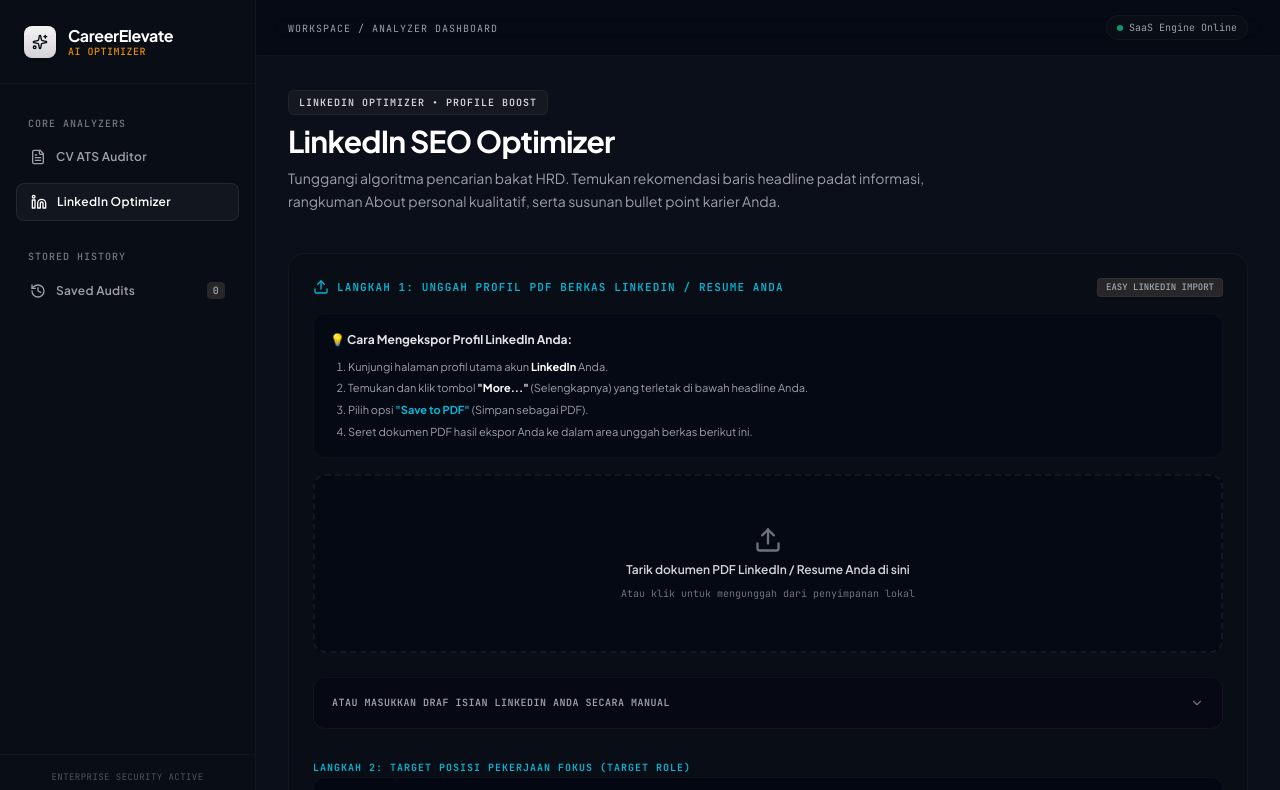
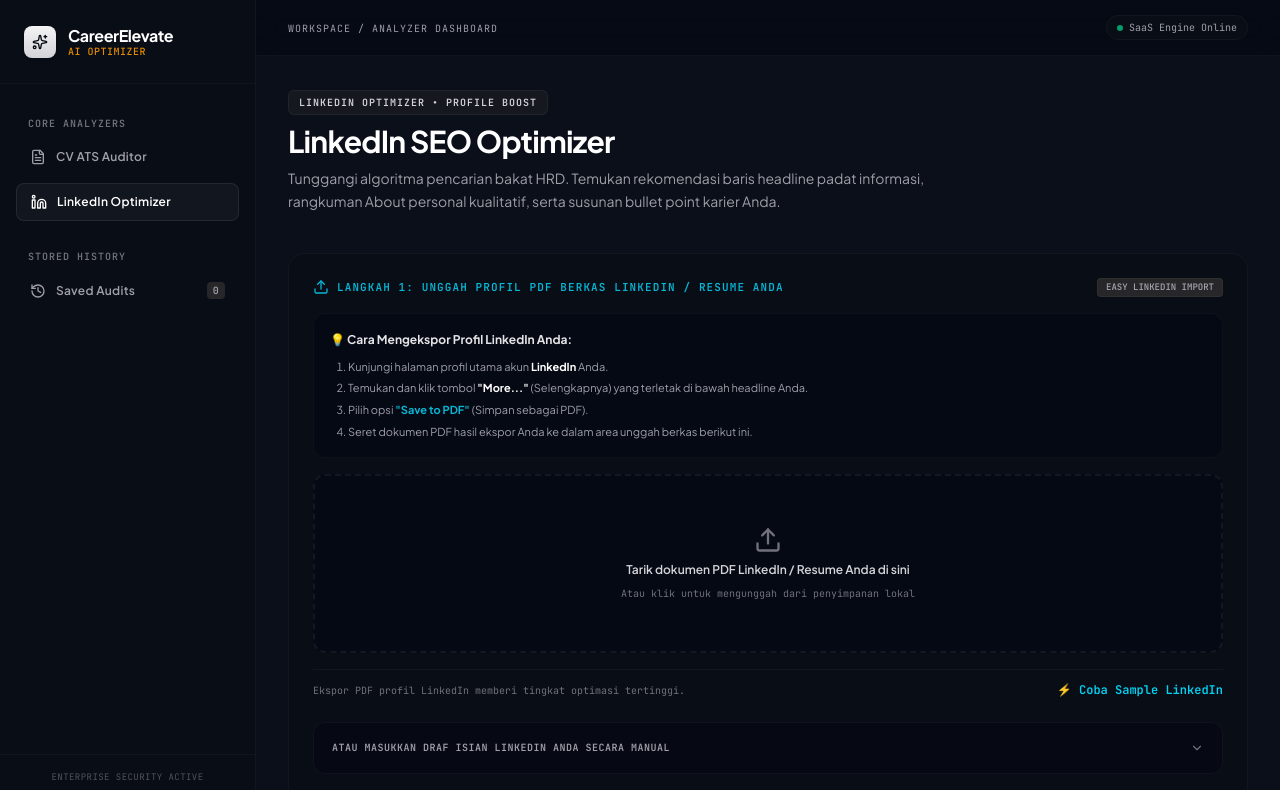
Before and after one commit to ariafatah999/CarrerElevate, a React (Vite) app: page /#/linkedin-optimizer in a window 1280 px wide. Shown: the top 790 px of the page. Built offline with nearby package versions, Linux system fonts and the light colour scheme.

Commit message:
feat: enable automatic parsing for sample PDFs
Replace hardcoded sample data with dynamic PDF parsing logic for CV and LinkedIn audit tools to improve testing accuracy.

```diff
--- a/src/App.tsx
+++ b/src/App.tsx
@@ -308,11 +308,96 @@ export default function App() {
     }
   };
 
-  // Helper for quick trial testing
-  const handleInjectSampleCv = () => {
-    setCvText(EXAMPLES[0].cvText);
-    setPdfFileName("CV_Contoh_Budi_Santoso.pdf");
+  // Helper for quick trial testing by fetching and parsing real sample-cv.pdf
+  const handleInjectSampleCv = async () => {
+    setIsParsingPdf(true);
+    setPdfFileName("sample-cv.pdf");
     setErrorMessage(null);
+    setCvText("");
+
+    try {
+      const response = await fetch("/samples/sample-cv.pdf");
+      if (!response.ok) {
+        throw new Error("File contoh belum tersedia. Tambahkan file PDF ke folder public/samples.");
+      }
+      const blob = await response.blob();
+      const file = new File([blob], "sample-cv.pdf", { type: "application/pdf" });
+
+      const formData = new FormData();
+      formData.append("pdf", file);
+
+      const parseResponse = await fetch("/api/parse-pdf", {
+        method: "POST",
+        body: formData,
+      });
+
+      if (!parseResponse.ok) {
+        const errorMsg = await safeGetErrorMessage(parseResponse, "Gagal memproses unggah berkas contoh CV.");
+        throw new Error(errorMsg);
+      }
+
+      const result = await parseResponse.json();
+      if (result.warning) {
+        setErrorMessage(result.warning);
+      }
+
+      setCvText(result.text || "");
+    } catch (err: any) {
+      console.error(err);
+      const displayMsg = err.message.includes("File contoh belum tersedia")
+        ? "File contoh belum tersedia. Tambahkan file PDF ke folder public/samples."
+        : `Gagal memproses berkas contoh CV secara otomatis: ${err.message}.`;
+      setErrorMessage(displayMsg);
+      setPdfFileName(null);
+    } finally {
+      setIsParsingPdf(false);
+    }
+  };
+
+  // Helper for quick trial testing by fetching and parsing real sample-linkedin.pdf
+  const handleInjectSampleLinkedin = async () => {
+    setIsParsingLinkedinPdf(true);
+    setLinkedinPdfFileName("sample-linkedin.pdf");
+    setLinkedinErrorMessage(null);
+    setLinkedinProfileText("");
+
+    try {
+      const response = await fetch("/samples/sample-linkedin.pdf");
+      if (!response.ok) {
+        throw new Error("File contoh belum tersedia. Tambahkan file PDF ke folder public/samples.");
+      }
+      const blob = await response.blob();
+      const file = new File([blob], "sample-linkedin.pdf", { type: "application/pdf" });
+
+      const formData = new FormData();
+      formData.append("pdf", file);
+
+      const parseResponse = await fetch("/api/parse-pdf", {
+        method: "POST",
+        body: formData,
+      });
+
+      if (!parseResponse.ok) {
+        const errorMsg = await safeGetErrorMessage(parseResponse, "Gagal memproses analisis berkas contoh LinkedIn.");
+        throw new Error(errorMsg);
+      }
+
+      const result = await parseResponse.json();
+      if (result.warning) {
+        setLinkedinErrorMessage(result.warning);
+      }
+
+      setLinkedinProfileText(result.text || "");
+    } catch (err: any) {
+      console.error(err);
+      const displayMsg = err.message.includes("File contoh belum tersedia")
+        ? "File contoh belum tersedia. Tambahkan file PDF ke folder public/samples."
+        : `Gagal mengekstrak teks PDF contoh LinkedIn: ${err.message}.`;
+      setLinkedinErrorMessage(displayMsg);
+      setLinkedinPdfFileName(null);
+    } finally {
+      setIsParsingLinkedinPdf(false);
+    }
   };
 
   // LinkedIn PDF Loader Handler
@@ -563,6 +648,7 @@ export default function App() {
                     setLinkedinProfileText={setLinkedinProfileText}
                     handleLinkedinPdfUpload={handleLinkedinPdfUpload}
                     triggerLinkedinParser={triggerLinkedinParser}
+                    handleInjectSampleLinkedin={handleInjectSampleLinkedin}
 
                     parsedLinkedinResult={parsedLinkedinResult}
                     setParsedLinkedinResult={setParsedLinkedinResult}
--- a/src/components/CvAuditorInput.tsx
+++ b/src/components/CvAuditorInput.tsx
@@ -151,9 +151,9 @@ export default function CvAuditorInput({
               e.stopPropagation();
               handleInjectSampleCv();
             }}
-            className="text-[10px] sm:text-xs font-semibold text-zinc-200 hover:text-white underline cursor-pointer transition-colors"
+            className="text-[10px] sm:text-xs font-mono font-bold text-cyan-400 hover:text-[#06b6d4] hover:underline cursor-pointer transition-colors"
           >
-            ⚡ Gunakan Contoh CV Demo (Uji Coba Seketika)
+            ⚡ Coba Sample CV
           </button>
         </div>
       </div>
--- a/src/components/LinkedinInput.tsx
+++ b/src/components/LinkedinInput.tsx
@@ -19,6 +19,7 @@ interface LinkedinInputProps {
   setLinkedinProfileText: (text: string) => void;
   handleLinkedinPdfUpload: (file: File) => Promise<void>;
   triggerLinkedinOptimization: () => Promise<void>;
+  handleInjectSampleLinkedin: () => void;
 }
 
 export default function LinkedinInput({
@@ -31,11 +32,13 @@ export default function LinkedinInput({
   linkedinTargetRole,
   setLinkedinTargetRole,
   linkedinErrorMessage,
+  setLinkedinErrorMessage,
   setLinkedinPdfFileName,
   linkedinPdfFileName,
   isParsingLinkedinPdf,
   handleLinkedinPdfUpload,
-  triggerLinkedinOptimization
+  triggerLinkedinOptimization,
+  handleInjectSampleLinkedin
 }: LinkedinInputProps) {
   const [isLinkedinDragOver, setIsLinkedinDragOver] = useState(false);
 
@@ -149,6 +152,20 @@ export default function LinkedinInput({
               </div>
             )}
           </div>
+
+          <div className="flex flex-col sm:flex-row gap-2 justify-between items-start sm:items-center pt-3 border-t border-white/[0.04]">
+            <p className="text-[10px] text-zinc-500 font-mono">Ekspor PDF profil LinkedIn memberi tingkat optimasi tertinggi.</p>
+            <button
+              type="button"
+              onClick={(e) => {
+                e.stopPropagation();
+                handleInjectSampleLinkedin();
+              }}
+              className="text-[10px] sm:text-xs font-mono font-bold text-cyan-400 hover:text-[#06b6d4] hover:underline cursor-pointer transition-colors"
+            >
+              ⚡ Coba Sample LinkedIn
+            </button>
+          </div>
         </div>
 
         {/* Manual Fallbacks Fields */}
--- a/src/pages/LinkedinPage.tsx
+++ b/src/pages/LinkedinPage.tsx
@@ -26,6 +26,7 @@ interface LinkedinPageProps {
   setLinkedinProfileText: (val: string) => void;
   handleLinkedinPdfUpload: (file: File) => Promise<void>;
   triggerLinkedinParser: () => Promise<void>;
+  handleInjectSampleLinkedin: () => void;
 
   // Flow baru states
   parsedLinkedinResult: ParsedLinkedinResultData | null;
@@ -61,6 +62,7 @@ export default function LinkedinPage({
   setLinkedinProfileText,
   handleLinkedinPdfUpload,
   triggerLinkedinParser,
+  handleInjectSampleLinkedin,
 
   parsedLinkedinResult,
   setParsedLinkedinResult,
@@ -117,6 +119,7 @@ export default function LinkedinPage({
         setLinkedinProfileText={setLinkedinProfileText}
         handleLinkedinPdfUpload={handleLinkedinPdfUpload}
         triggerLinkedinOptimization={triggerLinkedinParser}
+        handleInjectSampleLinkedin={handleInjectSampleLinkedin}
       />
     );
   }
```
Also changed, not shown: 2 other files (tests, documents, lock files or other folders).
